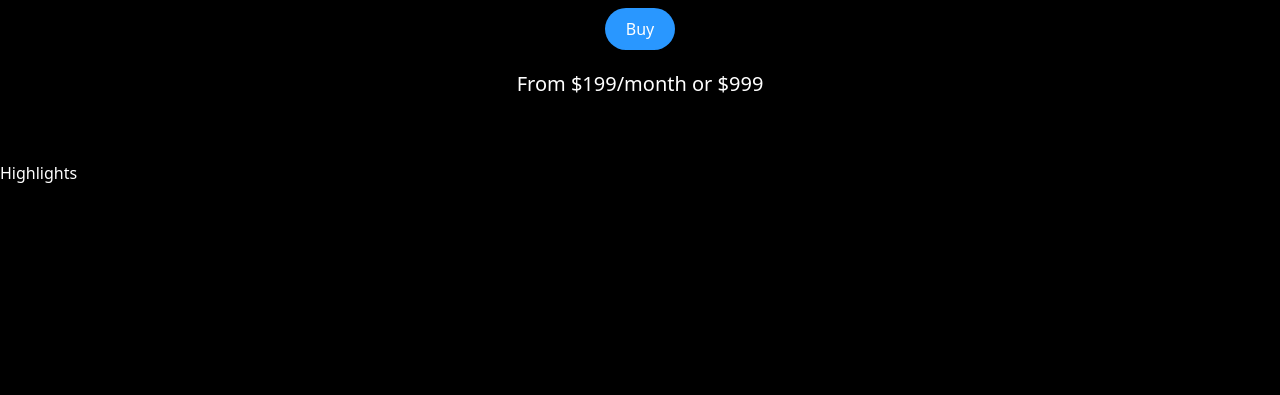
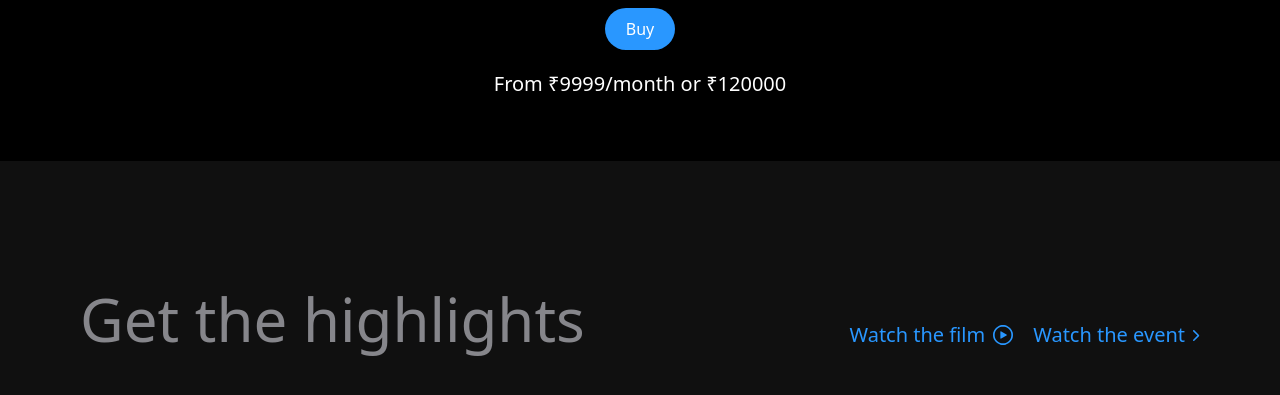
Before and after one commit to jainKinjal02/buyIPhone, a React (Vite) app: page / in a window 1280 px wide. Shown: the part 639-1034 px from the top of the page. Before the commit the page ends 824 px from the top, so only its background shows below. Built offline with nearby package versions, Linux system fonts and the light colour scheme.

Commit message:
Hero section - delay modied. Highlights section heading part completed

```diff
--- a/src/components/Hero.jsx
+++ b/src/components/Hero.jsx
@@ -41,7 +41,7 @@
           id="cta"
           className='flex flex-col items-center opacity-0 translate-y-20'>
             <a href="#highlights" className='btn'>Buy</a>
-            <p className='font-normal text-xl'>From $199/month or $999</p>
+            <p className='font-normal text-xl'>From ₹9999/month or ₹120000</p>
       </div>
 
     </section>
--- a/src/components/Highlights.jsx
+++ b/src/components/Highlights.jsx
@@ -1,9 +1,35 @@
-import React from 'react'
+import React from 'react';
+import { useGSAP } from '@gsap/react';
+import gsap from 'gsap';
+import {watchImg ,rightImg } from '../utils/index';
 
 const Highlights = () => {
+  useGSAP(()=> {
+    gsap.to('#title', {opacity: 1, y: 0 });
+    gsap.to('.link', {opacity: 1, y: 0, duration: 1, stagger: 0.25},)
+  },[])
+
   return (
-    <div>Highlights</div>
+    <section id='highlights' className='w-screen overflow-hidden h-full common-padding bg-zinc'>
+      <div className='screen-max-width'>
+        <div className='mb-12 w-full md:flex items-end justify-between'>
+          <h1 id="title" className='section-heading'>
+            Get the highlights
+          </h1>
+          <div className='flex flex-wrap items-end gap-5'>
+              <p className='link'>Watch the film
+              <img src={watchImg} alt='watch' className='ml-2'/>
+              </p>
+              <p className='link'>Watch the event
+              <img src={rightImg} alt='right' className='ml-2'/>
+              </p>
+          </div>
+        </div>
+        {/* creating a video carousal here below */}
+      </div>
+
+    </section>
   )
 }
 
-export default Highlights
+export default Highlights;
```
